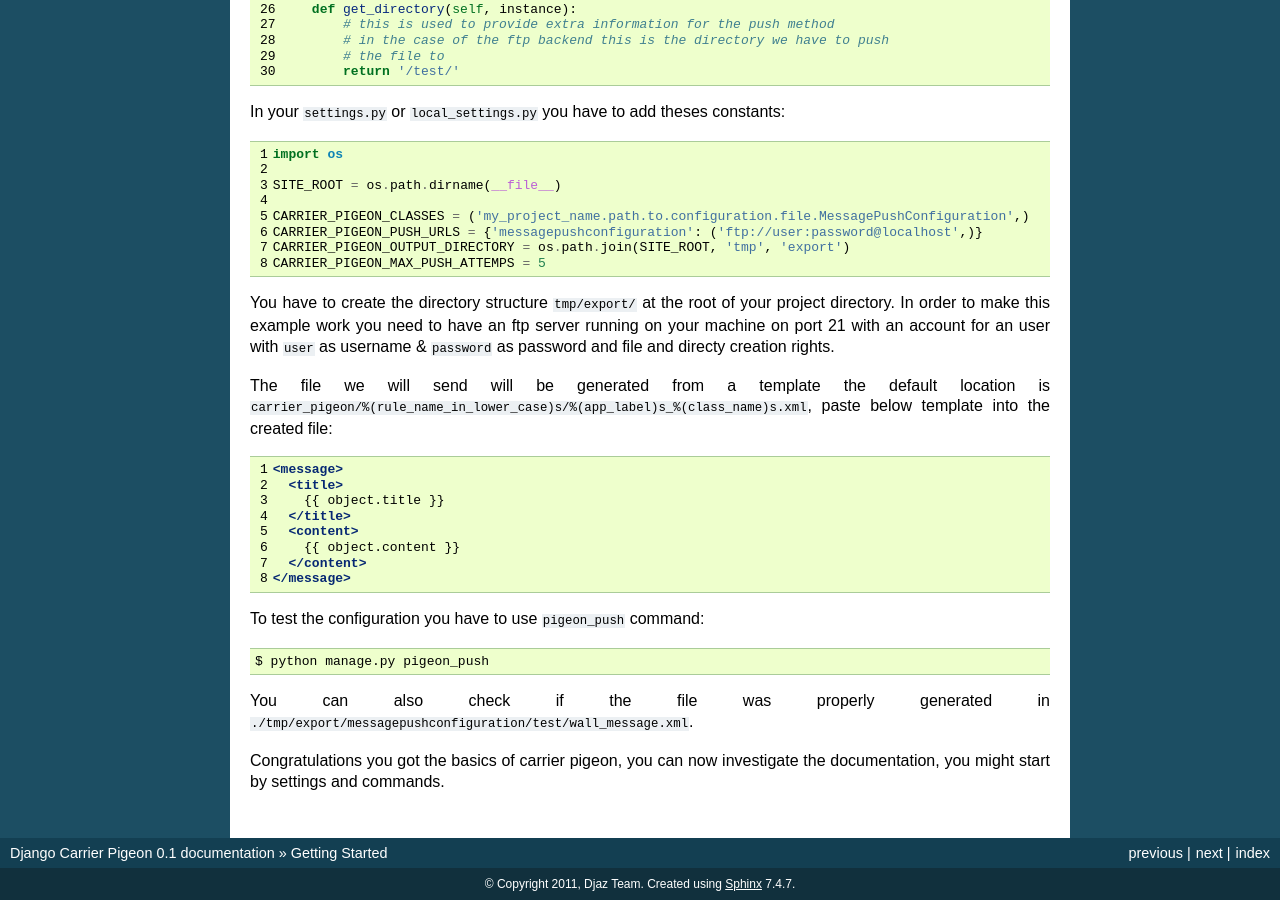
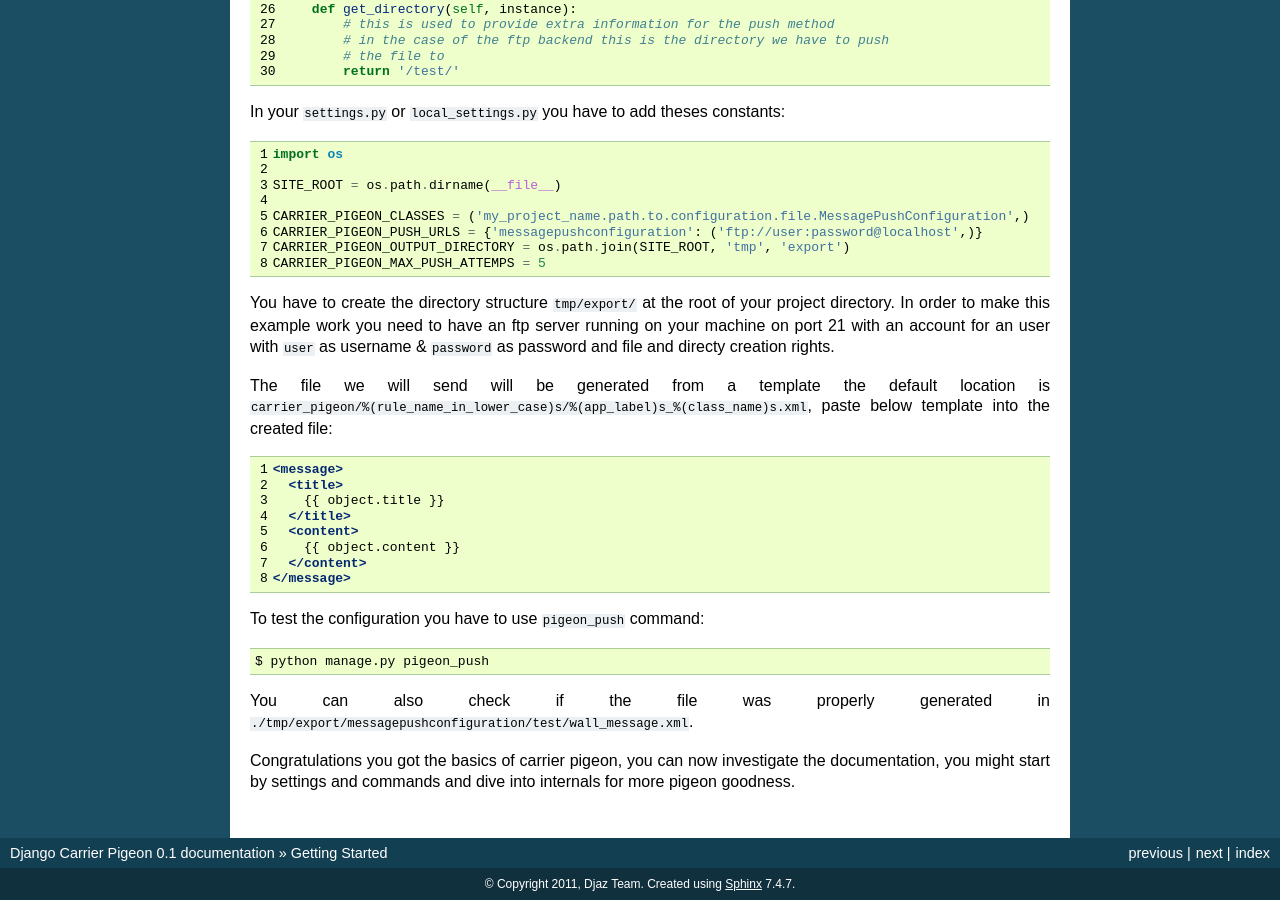
Before and after one commit to liberation/django-carrier-pigeon, a Sphinx documentation site: the page built from docs/source/getting_started.rst, in a window 1280 px wide and 900 px high, scrolled down 1030 px. Built offline with Sphinx 7.4.7, drawn with Linux system fonts in a browser that asks for light colours; pages that are not in the unit, such as notebooks, are missing from menus.

Commit message:
added a phrase to help people dive into carrier_pigeon internal documentation

```diff
--- a/docs/source/getting_started.rst
+++ b/docs/source/getting_started.rst
@@ -115,4 +115,5 @@ You can also check if the file was properly generated in
 ``./tmp/export/messagepushconfiguration/test/wall_message.xml``.
 
 Congratulations you got the basics of carrier pigeon, you can now investigate
-the documentation, you might start by settings and commands.
+the documentation, you might start by settings and commands and dive into internals
+for more pigeon goodness.
```
